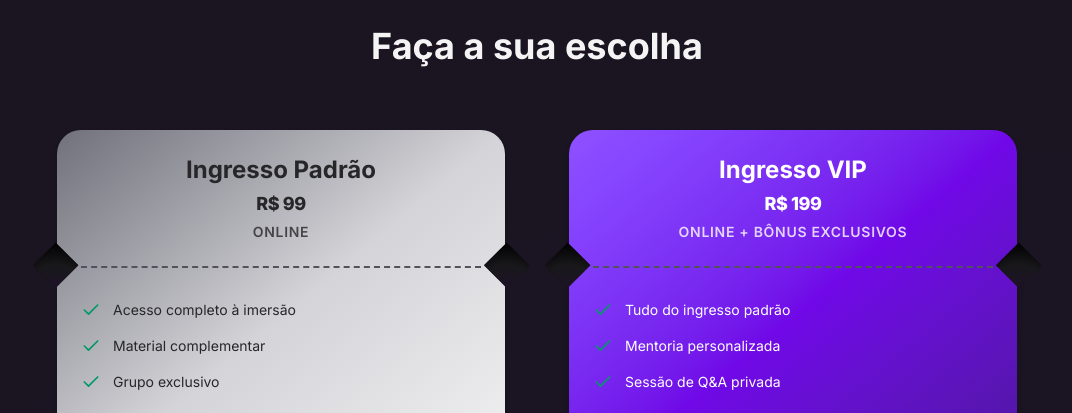
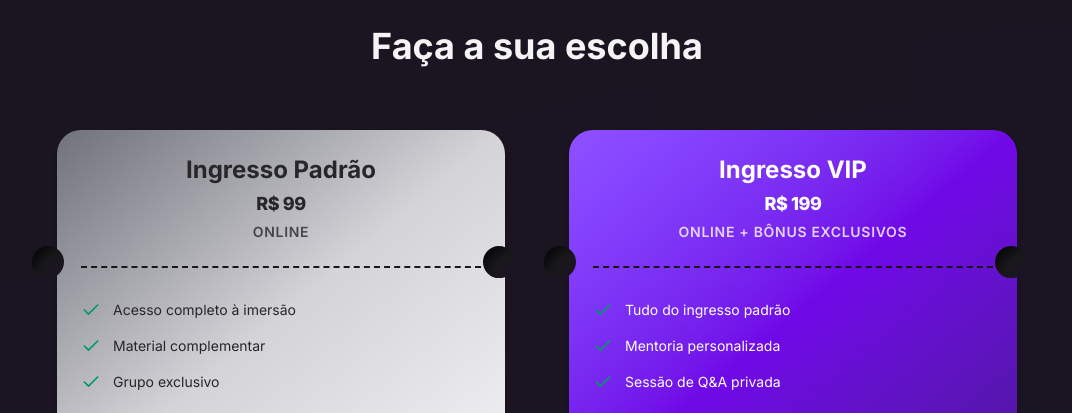
Before and after one commit to Kamilahsantos/landing-workshop-dev5D, an Astro site: page / in a window 1280 px wide. Shown: the part 6940-7353 px from the top of the page, without its empty margins (103-1175 px from the left). Built offline with nearby package versions, Linux system fonts and the light colour scheme; Astro itself is replaced by a stand-in of ours.

Commit message:
✨ Update border color in TicketCard component for improved visibility and adjust global styles for better design consistency

```diff
--- a/src/components/ui/TicketCard.astro
+++ b/src/components/ui/TicketCard.astro
@@ -35,7 +35,7 @@ const isHighlighted = variant === 'vip';
     <p class='text-sm font-semibold tracking-wider uppercase opacity-80'>{type}</p>
   </div>
 
-  <div class='w-full border-t-2 border-dashed border-zinc-600'></div>
+  <div class='w-full border-t-2 border-dashed border-zinc-900' />
 
   <ul class='flex flex-col items-start gap-4 my-8'>
     {
--- a/src/styles/global.css
+++ b/src/styles/global.css
@@ -194,7 +194,8 @@
         rgba(24, 24, 27, 1) 60%,
         rgba(0, 0, 0, 1) 100%);
     background-color: #0a0a0a;
-    rotate: 45deg;
+    border-radius: 50%;
+    /* rotate: 45deg; */
     top: 34%;
     transform: translateY(-34%);
     z-index: 1;
```
